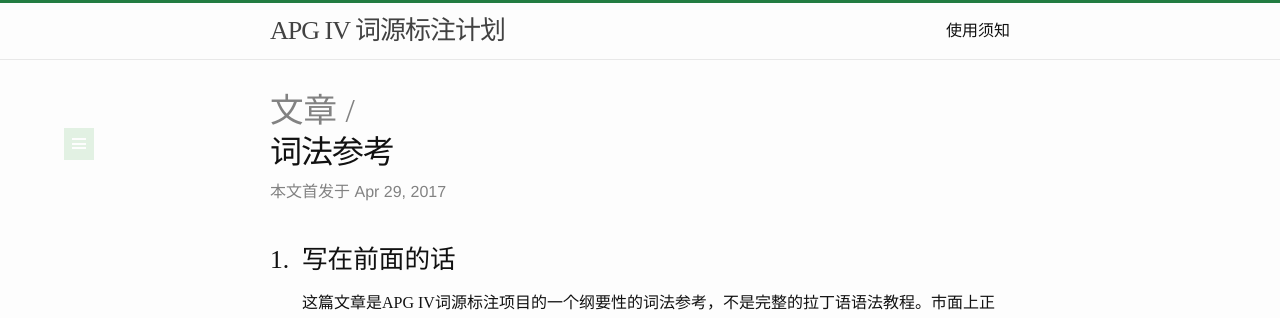
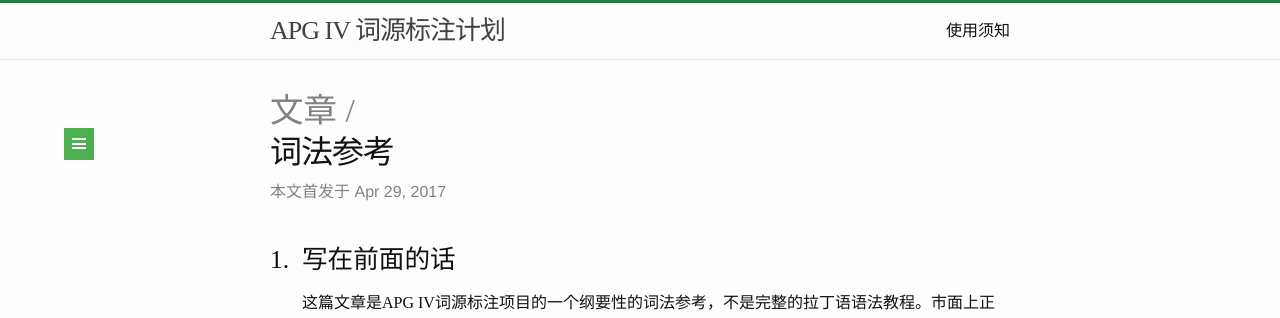
Before and after one commit to LykosEremos/graymatter, a Jekyll site: the page built from _posts/2017-04-28-grammar.markdown, in a window 1280 px wide. Shown: the top 318 px of the page. Built offline with Jekyll 4.4.1, drawn with Linux system fonts in a browser that asks for light colours.

Commit message:
Button functionality test 1

```diff
--- a/_layouts/post.html
+++ b/_layouts/post.html
@@ -17,9 +17,7 @@ layout: default
 
 
  <div class="dropdown">
-  <button onclick="toggleToc()" class="dropbtn" id="tg-button"><div class="bar-div"></div>
-<div class="bar-div"></div>
-<div class="bar-div"></div></button>
+  <button onclick="toggleToc()" class="dropbtn" id="tg-button"><div class="bar-div"></div><div class="bar-div"></div><div class="bar-div"></div></button>
   <div class="dpd-content" id="tg-menu">
    <div id="toc">  </div>
   </div>
--- a/assets/main.scss
+++ b/assets/main.scss
@@ -181,7 +181,7 @@ h2{
 .dropbtn {
     background-color: #4CAF50;
     color: white;
-	opacity: 0.15;
+	opacity: 1;
     padding: 8px;
 	padding-left: 8px;
 	padding-right: 8px;
@@ -197,7 +197,7 @@ h2{
     position: absolute;
     background-color: #f9f9f9;
     min-width: 7em;
-    box-shadow: 0px 4px 8px 0px rgba(0,0,0,0.2);
+    box-shadow: 0px 2px 4px 0px rgba(0,0,0,0.2);
     z-index: 1;
 }
 .bar-div{
@@ -209,13 +209,13 @@ h2{
 
 /* Show the dropdown menu on hover */
 .dropdown:hover .dpd-content {
-    display: block;
+	display:block;
+	opacity:1;
 }
 
 /* Change the background color of the dropdown button when the dropdown content is shown */
 .dropdown:hover .dropbtn {
     background-color:#227c41;
-	opacity: 1;
 }
 
 
@@ -224,6 +224,12 @@ h2{
 
 
 @media screen and (max-width: 1000px) {
+.dropbtn {
+	opacity: 0.15;
+}
+
+
+
 .dropdown {
 	top:6.5em;
 	left:85%;
```
Also changed, not shown: other parts of _layouts/post.html (+1 -0 lines).
